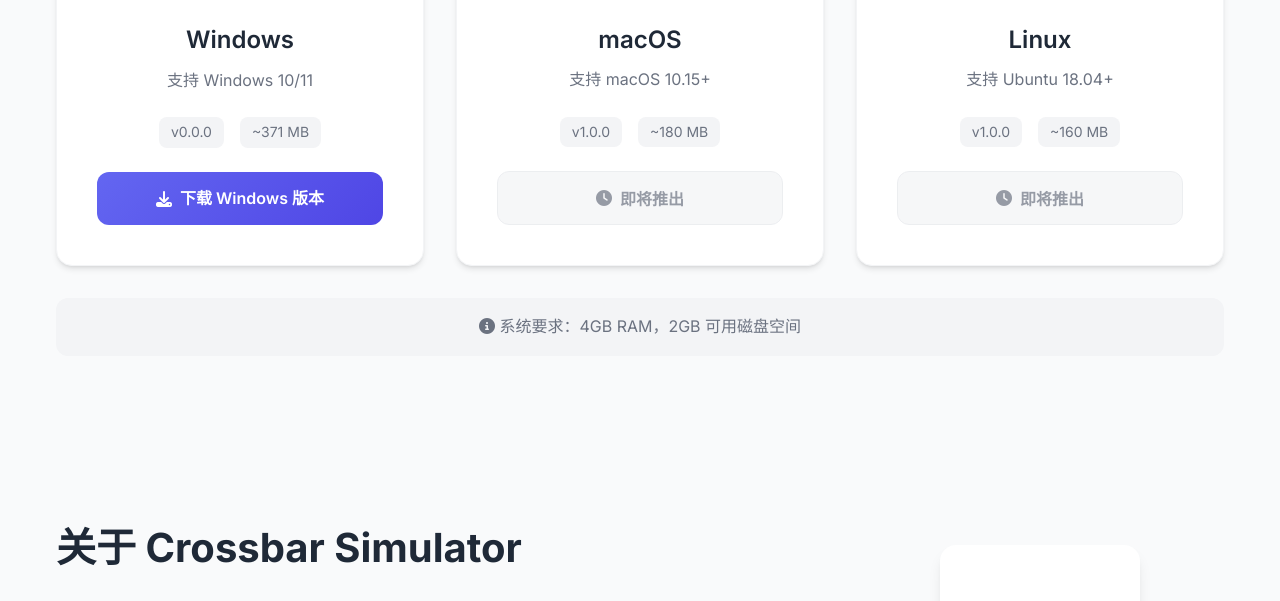
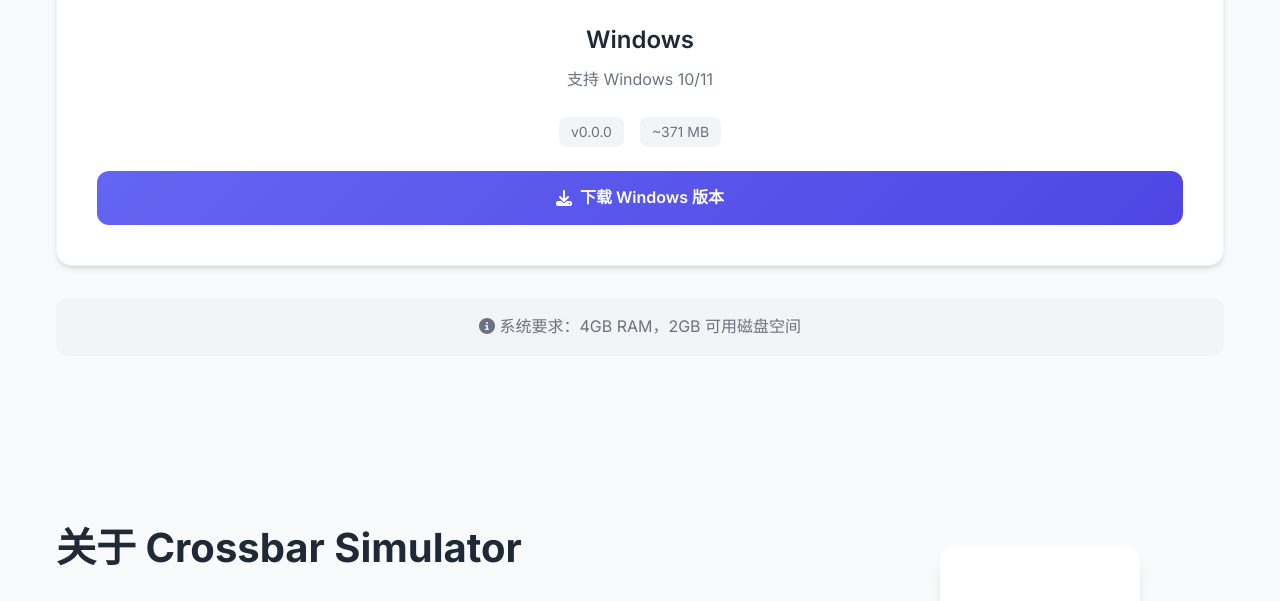
Before and after one commit to foolLain/crossbar-simulator-docs, a plain HTML site: page docs/index.html in a window 1280 px wide. Shown: the part 2644-3245 px from the top of the page. Drawn offline with Linux system fonts and the light colour scheme.

Commit message:
注释掉其他版本下载卡片的相关代码

```diff
--- a/docs/index.html
+++ b/docs/index.html
@@ -220,7 +220,7 @@
                         下载 Windows 版本
                     </a>
                 </div>
-                <div class="download-card">
+                <!-- <div class="download-card">
                     <div class="download-icon">
                         <i class="fab fa-apple"></i>
                     </div>
@@ -249,7 +249,7 @@
                         <i class="fas fa-clock"></i>
                         即将推出
                     </button>
-                </div>
+                </div> -->
             </div>
             <div class="download-note">
                 <p><i class="fas fa-info-circle"></i> 系统要求：4GB RAM，2GB 可用磁盘空间</p>
```
